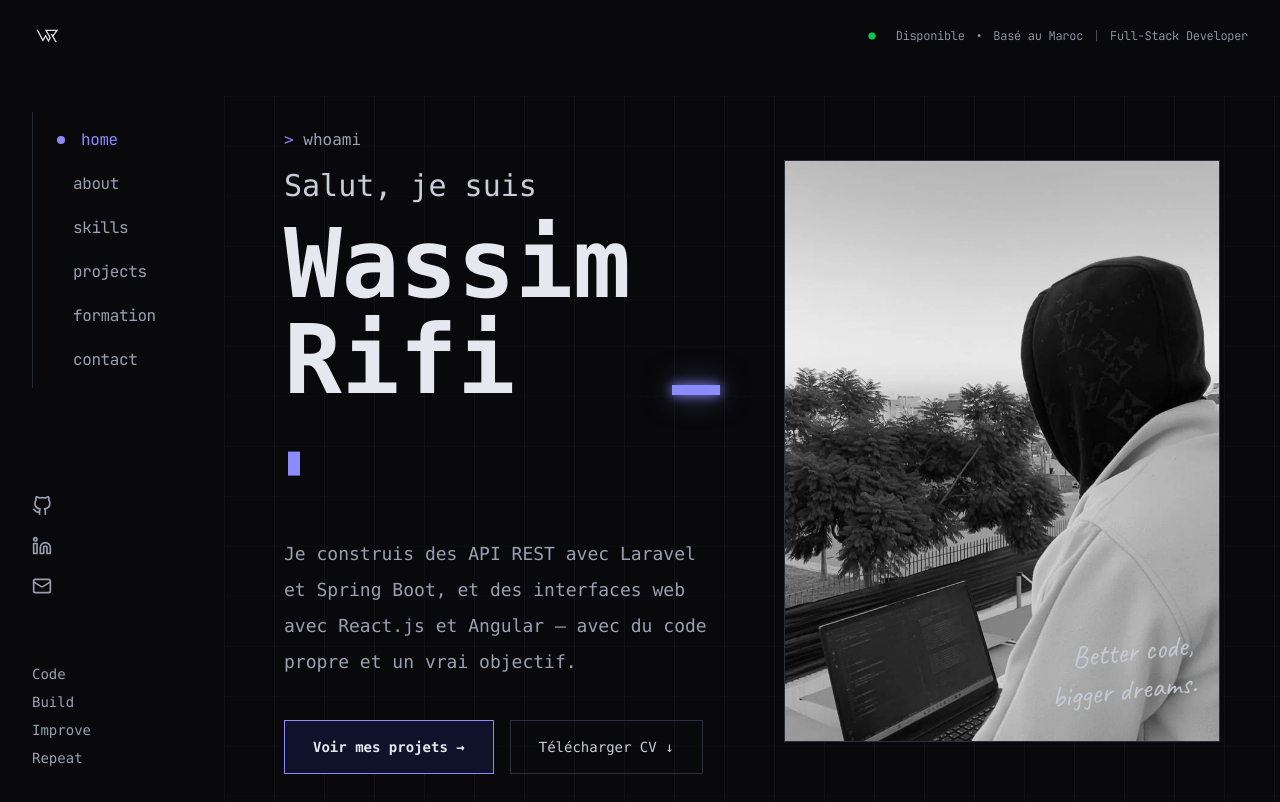
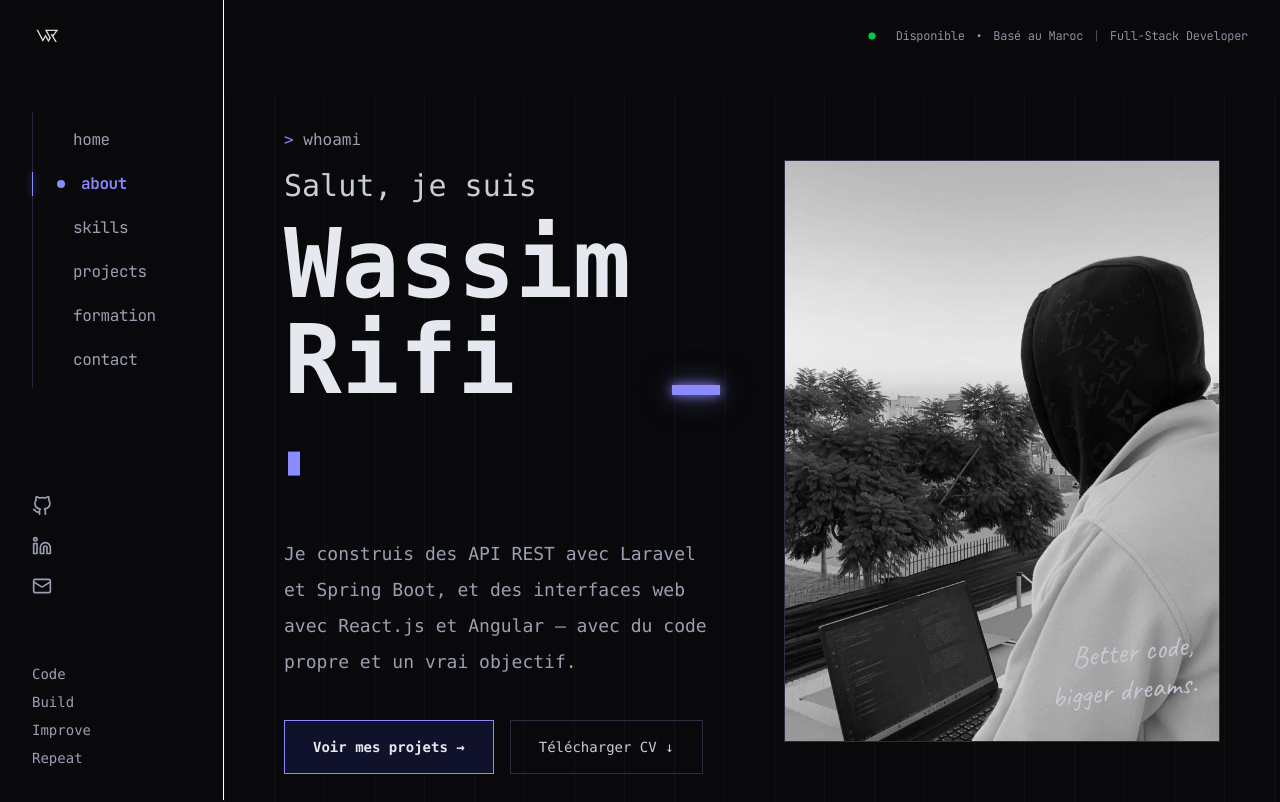
Before and after one commit to wassim-rifi-dev/portfolio, a Next.js app: page / in a window 1280 px wide. Shown: the top 802 px of the page. Built offline with nearby package versions, Linux system fonts and the light colour scheme.

Commit message:
feat: implement scroll-based section highlighting in SideBar and add id to AboutMe section

```diff
--- a/src/components/layout/SideBar.tsx
+++ b/src/components/layout/SideBar.tsx
@@ -26,6 +26,42 @@ const words = ["Code", "Build", "Improve", "Repeat"];
 export default function SideBar() {
     const [active_section, setSection] = useState("home");
     const [isOpen, setIsOpen] = useState(false);
+    const [isScrolled, setIsScrolled] = useState(false);
+
+    useEffect(() => {
+        let frame = 0;
+
+        const update = () => {
+            frame = 0;
+            setIsScrolled(window.scrollY > 24);
+
+            const rendered = sections.flatMap(({ name }) => {
+                const element = document.getElementById(name);
+                return element ? [{ name, top: element.getBoundingClientRect().top }] : [];
+            });
+
+            const isAtBottom = window.innerHeight + window.scrollY >= document.documentElement.scrollHeight - 2;
+            const current = isAtBottom
+                ? rendered.at(-1)
+                : rendered.filter(({ top }) => top <= window.innerHeight * 0.4).at(-1);
+
+            if (current) setSection(current.name);
+        };
+
+        const requestUpdate = () => {
+            if (!frame) frame = requestAnimationFrame(update);
+        };
+
+        requestUpdate();
+        window.addEventListener("scroll", requestUpdate, { passive: true });
+        window.addEventListener("resize", requestUpdate);
+
+        return () => {
+            cancelAnimationFrame(frame);
+            window.removeEventListener("scroll", requestUpdate);
+            window.removeEventListener("resize", requestUpdate);
+        };
+    }, []);
 
     useEffect(() => {
         if (!isOpen) return;
@@ -61,9 +97,9 @@ export default function SideBar() {
 
             <aside
                 id="sidebar"
-                className={`fixed left-0 top-0 z-40 flex h-dvh w-56 flex-col justify-between gap-6 overflow-y-auto bg-[#1A1D28] px-8 pb-6 pt-14 scrollbar-none transition-[translate,visibility] duration-300 [&::-webkit-scrollbar]:hidden lg:visible lg:translate-x-0 lg:gap-10 lg:bg-transparent lg:pb-8 lg:pt-28 lg:transition-none ${
+                className={`fixed left-0 top-0 z-40 flex h-dvh w-56 flex-col justify-between gap-6 overflow-y-auto bg-[#1A1D28] px-8 pb-6 pt-14 scrollbar-none transition-[translate,visibility] duration-300 [&::-webkit-scrollbar]:hidden lg:visible lg:translate-x-0 lg:gap-10 lg:border-r lg:bg-transparent lg:pb-8 lg:pt-28 lg:transition-[border-color] ${
                     isOpen ? "translate-x-0" : "invisible -translate-x-full"
-                } ${jetbrainsMono.className}`}
+                } ${isScrolled ? "lg:border-[#23273A]" : "lg:border-transparent"} ${jetbrainsMono.className}`}
             >
                 <nav className="relative border-l border-[#23273A] pl-6">
                     <ul className="space-y-3 py-2 lg:space-y-5 lg:py-4">
@@ -71,7 +107,14 @@ export default function SideBar() {
                             const isActive = active_section === section.name;
 
                             return (
-                                <li key={section.name} className="group flex items-center">
+                                <li key={section.name} className="group relative flex items-center">
+                                    <span
+                                        aria-hidden="true"
+                                        className={`absolute -left-6.25 top-1/2 h-6 w-px -translate-y-1/2 bg-[#8B8AFF] shadow-[0_0_8px_#8B8AFF] transition-transform duration-300 ${
+                                            isActive ? "scale-y-100" : "scale-y-0"
+                                        }`}
+                                    />
+
                                     <span className="relative mr-4 flex h-2 w-2">
                                         {isActive ? (
                                             <>
@@ -85,13 +128,14 @@ export default function SideBar() {
 
                                     <a
                                         href={section.href}
+                                        aria-current={isActive ? "location" : undefined}
                                         onClick={() => {
                                             setSection(section.name);
                                             setIsOpen(false);
                                         }}
                                         className={`text-base tracking-tight transition-all duration-200 ${
                                             isActive
-                                                ? "translate-x-0 text-[#8B8AFF]"
+                                                ? "translate-x-0 font-semibold text-[#8B8AFF]"
                                                 : "-translate-x-2 text-[#9AA0B2] group-hover:translate-x-0 group-hover:text-[#8B8AFF]"
                                         }`}
                                     >
--- a/src/components/sections/AboutMe.tsx
+++ b/src/components/sections/AboutMe.tsx
@@ -6,7 +6,7 @@ const cardClassName =
 
 export default function AboutMe() {
     return (
-        <section className={`relative px-5 py-16 sm:px-8 lg:px-10 lg:pt-8 lg:pb-23 xl:px-15 mt-10 ` + jetbrainsMono.className}>
+        <section id="about" className={`relative scroll-mt-20 px-5 py-16 sm:px-8 lg:px-10 lg:pt-8 lg:pb-23 xl:px-15 mt-10 ` + jetbrainsMono.className}>
             <p className="text-sm tracking-widest text-[#8B8AFF]">01&nbsp;&nbsp;ABOUT ME</p>
 
             <div className="mt-5 flex flex-col gap-10 sm:gap-14 xl:flex-row xl:items-start xl:gap-10 2xl:gap-16">
```
